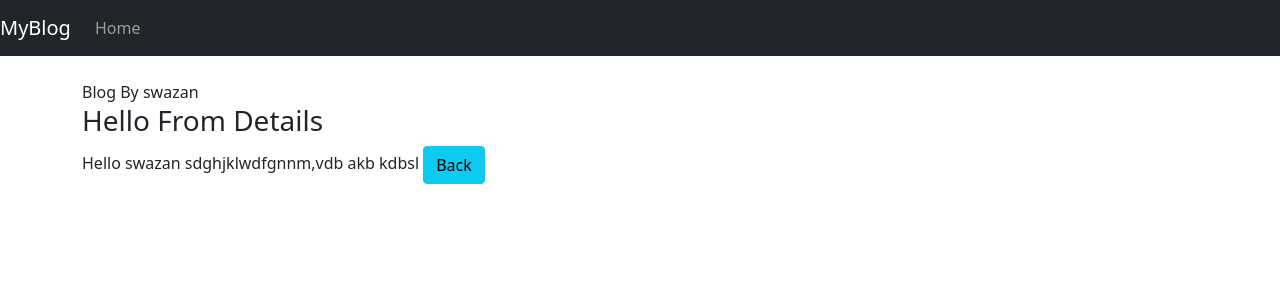
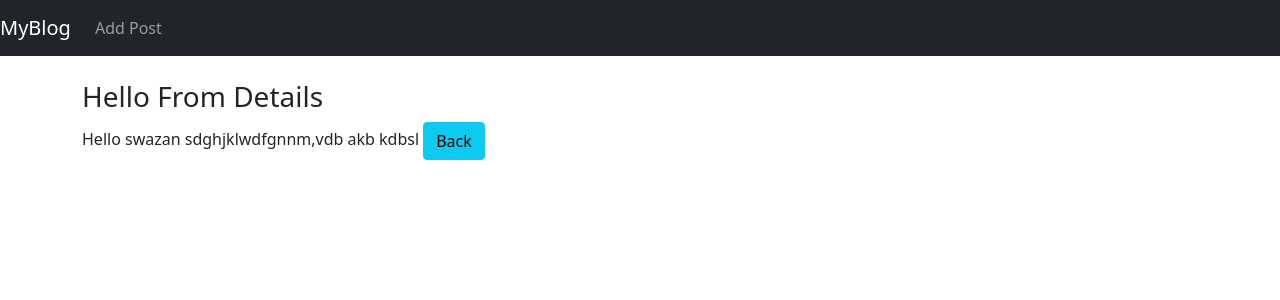
Before and after one commit to MarzanulHoque/Django-blog, a Django app: page /article/1 in a window 1280 px wide. Shown: the top 300 px of the page. Run offline with Django 3.2, Linux system fonts and the light colour scheme; data comes from the database, SQL or seed files in the repository; both versions use the stored data as it was after the commit.

Commit message:
CreateView Added For New Post

```diff
--- a/blog/theblog/models.py
+++ b/blog/theblog/models.py
@@ -1,11 +1,14 @@
 from django.db import models
 from django.contrib.auth.models import User
-
+from django.urls import reverse
 class Post(models.Model):
     title = models.CharField(max_length=200)
-    title_tag= models.CharField(max_length=200,default='My Blog')
+    title_tag= models.CharField(max_length=200)
     author = models.ForeignKey(User,on_delete=models.CASCADE)
     body=models.TextField()
 
     def __str__(self):
         return self.title + " | " +str(self.author)
+
+    def get_absolute_url(self):
+        return reverse('article-detail',args=(str(self.id)))
--- a/blog/theblog/templates/theblog/base.html
+++ b/blog/theblog/templates/theblog/base.html
@@ -13,7 +13,7 @@
   <body>
       <nav class="navbar navbar-expand-lg navbar-dark bg-dark">
 
-        <a class="  navbar-brand " href="{% url 'home' %}">MyBlog</a>
+        <a class=" ml-4 navbar-brand " href="{% url 'home' %}">MyBlog</a>
         <button class="navbar-toggler" type="button" data-toggle="collapse" data-target="#navbarSupportedContent" aria-controls="navbarSupportedContent" aria-expanded="false" aria-label="Toggle navigation">
           <span class="navbar-toggler-icon"></span>
         </button>
@@ -21,7 +21,7 @@
         <div class=" collapse navbar-collapse " id="navbarSupportedContent">
           <ul class="navbar-nav mr-auto">
             <li class="nav-item active">
-              <a class="nav-link" href=" {% url 'home' %}">Home </a>
+              <a class="nav-link" href=" {% url 'add_post' %}">Add Post </a>
             </li>
 
           </ul>
--- a/blog/theblog/templates/theblog/detail.html
+++ b/blog/theblog/templates/theblog/detail.html
@@ -1,6 +1,11 @@
 {% extends 'theblog/base.html' %}
+
+{% block title %}
+  Blog By {{ post.author }}
+{% endblock %}
+
 {% block content%}
-  Blog By {{ post.author }}
+
 <h3>Hello From Details</h3>
 
 
--- a/blog/theblog/urls.py
+++ b/blog/theblog/urls.py
@@ -1,8 +1,9 @@
 
 from django.urls import path
-from .views import HomeView ,ArticleDetailView
+from .views import HomeView ,ArticleDetailView,AddPostView
 
 urlpatterns = [
     path('', HomeView.as_view(),name= "home"),
-    path('article/<int:pk>', ArticleDetailView.as_view(),name= "article-detail")
+    path('article/<int:pk>', ArticleDetailView.as_view(),name= "article-detail"),
+    path('add_post', AddPostView.as_view(),name= "add_post"),
 ]
--- a/blog/theblog/views.py
+++ b/blog/theblog/views.py
@@ -1,5 +1,5 @@
 from django.shortcuts import render
-from django.views.generic import ListView,DetailView
+from django.views.generic import ListView,DetailView,CreateView
 from .models import Post
 
 # Create your views here.
@@ -12,3 +12,9 @@ class HomeView(ListView):
 class ArticleDetailView(DetailView):
     model = Post
     template_name="theblog/detail.html"
+
+class AddPostView(CreateView):
+    model = Post
+    template_name="theblog/add_post.html"
+
+    fields='__all__'
```
Also changed, not shown: blog/theblog/templates/theblog/add_post.html (added, +16 -0 lines), blog/db.sqlite3.
